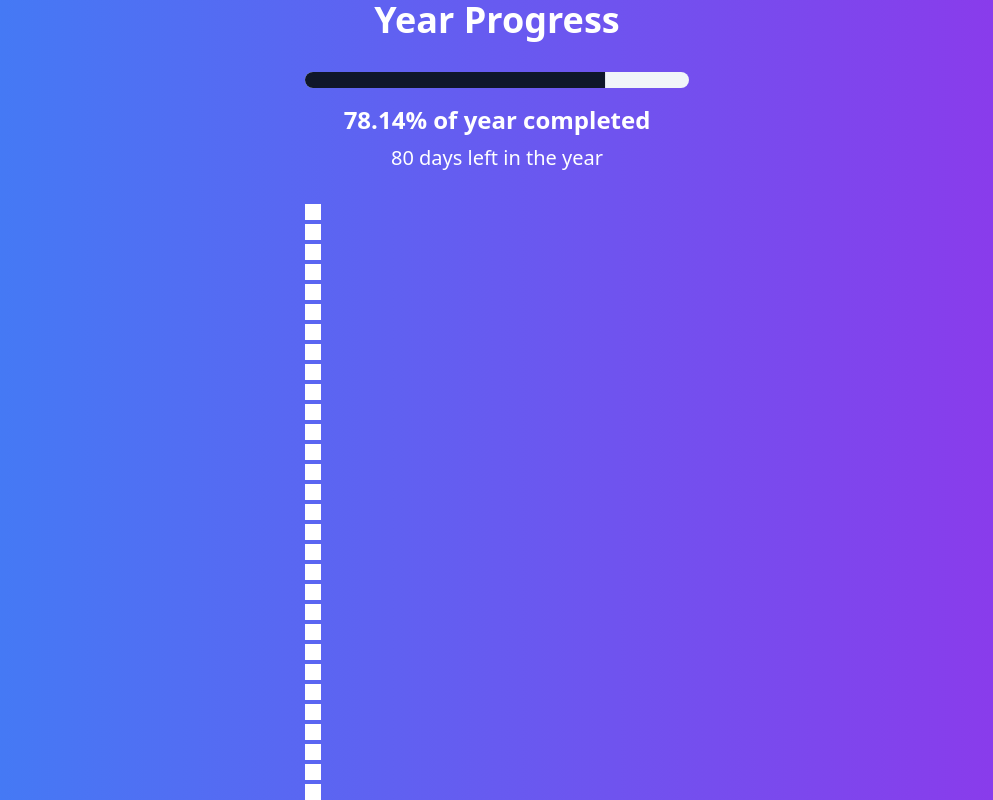
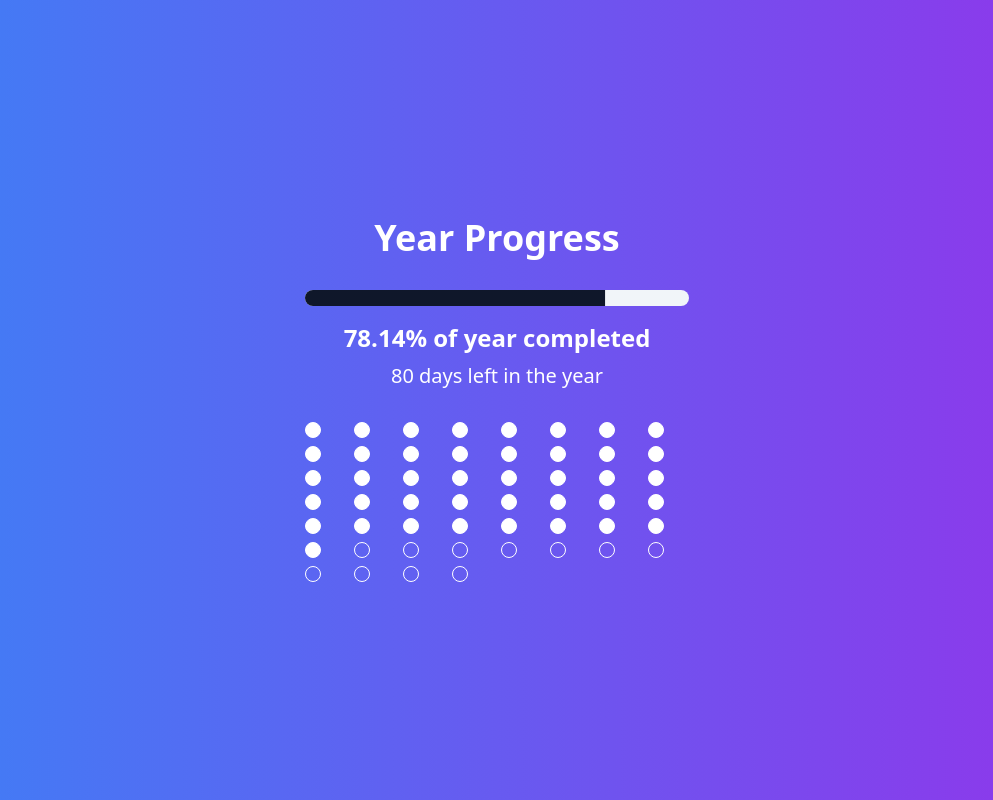
Before and after one commit to meharpalbasi/yearcountdown-visualizer, a React (Vite) app: page / in a window 1280 px wide. Shown: the top 800 px of the page, without its empty margins (143-1136 px from the left). Built offline with nearby package versions, Linux system fonts and the light colour scheme.

Commit message:
Update calendar layout and shape
Change the Memento Mori calendar squares to circles and adjust the layout to display them in a grid format across the page instead of vertically.
[skip gpt_engineer]

```diff
--- a/src/components/MementoMoriCalendar.jsx
+++ b/src/components/MementoMoriCalendar.jsx
@@ -4,11 +4,11 @@ const MementoMoriCalendar = ({ currentWeek }) => {
   const totalWeeks = 52;
 
   return (
-    <div className="grid grid-cols-13 gap-1 mt-8">
+    <div className="grid grid-cols-8 gap-2 mt-8">
       {[...Array(totalWeeks)].map((_, index) => (
         <div
           key={index}
-          className={`w-4 h-4 border border-white ${
+          className={`w-4 h-4 rounded-full border border-white ${
             index < currentWeek ? 'bg-white' : 'bg-transparent'
           }`}
         />
```
